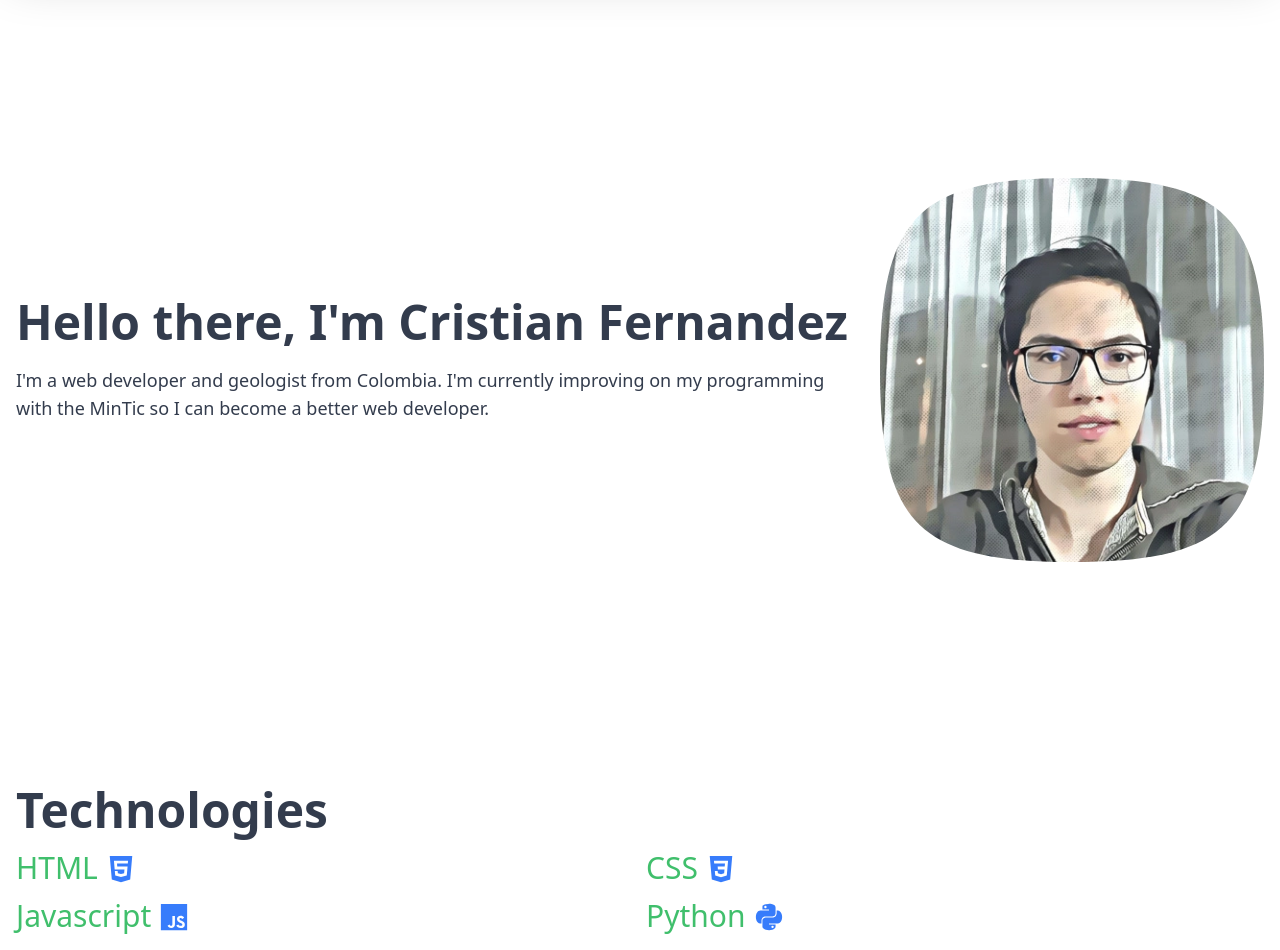
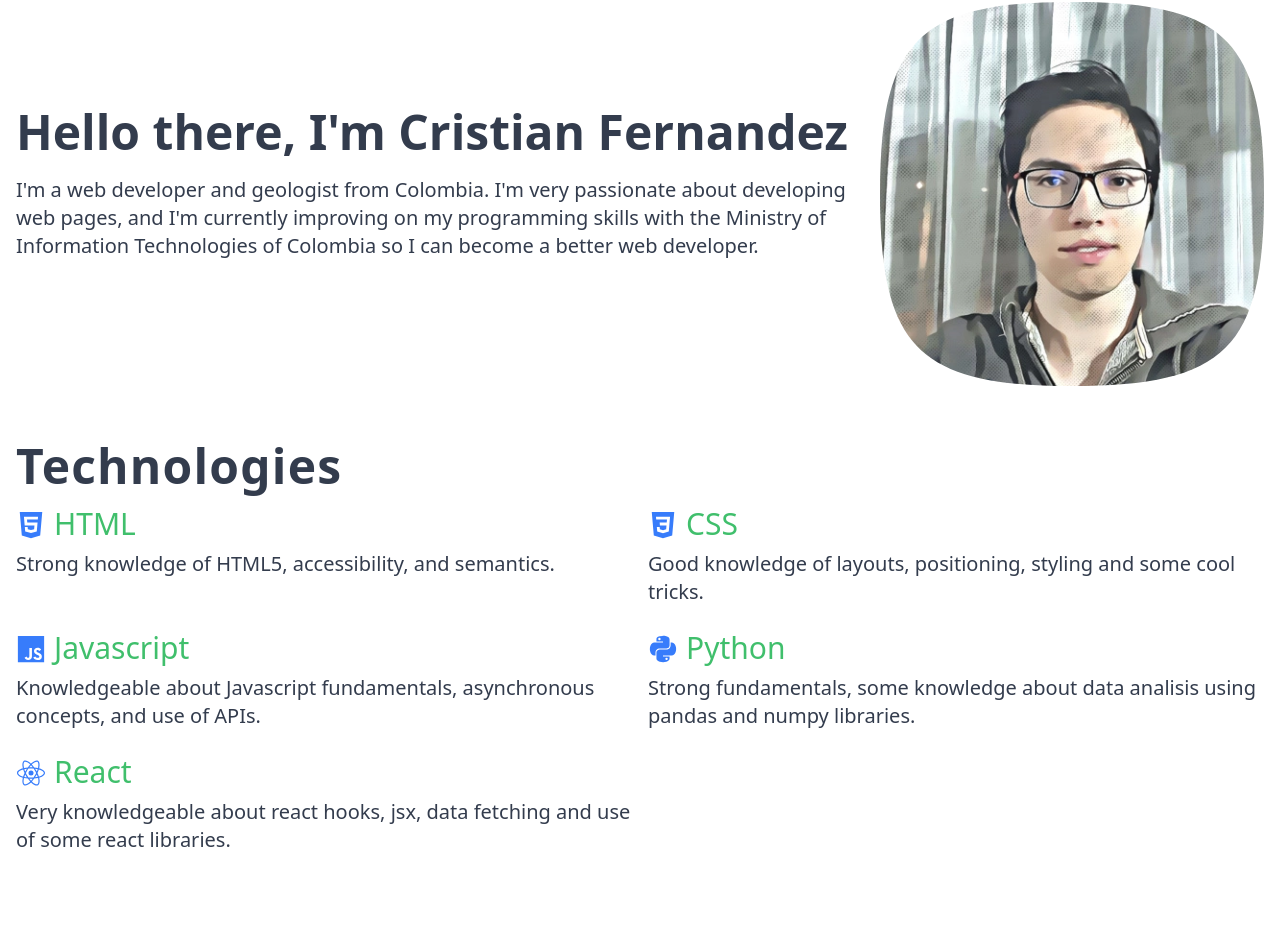
Before and after one commit to Archiyopp/2Portfolio, a React (Create React App) app: page / in a window 1280 px wide. Shown: the part 118-1068 px from the top of the page. After the commit the page ends 988 px from the top, so only its background shows below. Built offline with nearby package versions, Linux system fonts and the light colour scheme.

Commit message:
about me done

```diff
--- a/src/components/home/hero.tsx
+++ b/src/components/home/hero.tsx
@@ -2,13 +2,13 @@ import selfiej from './../../images/selfie2j.jpg';
 import selfiew from './../../images/selfie2.webp';
 export default function Hero() {
   return (
-    <section className="hero min-h-screen my-2">
+    <section className="hero my-3 md:my-4 lg:my-6">
       <div className="flex-col hero-content lg:flex-row-reverse">
         <picture className="">
           <source type="image/webp" srcSet={selfiew} />
           <img
             src={selfiej}
-            className="max-w-sm mask mask-squircle "
+            className=" max-w-xs sm:max-w-sm mask mask-squircle "
             alt="me smiling"
             height="400"
             width="400"
@@ -18,10 +18,11 @@ export default function Hero() {
           <h1 className="mb-5 text-5xl font-bold">
             Hello there, I'm Cristian Fernandez
           </h1>
-          <p className="mb-5 text-lg">
-            I'm a web developer and geologist from Colombia. I'm currently
-            improving on my programming with the MinTic so I can become a better
-            web developer.
+          <p className="mb-5 text-lg md:text-xl font-sans">
+            I'm a web developer and geologist from Colombia. I'm very passionate
+            about developing web pages, and I'm currently improving on my
+            programming skills with the Ministry of Information Technologies of
+            Colombia so I can become a better web developer.
           </p>
         </div>
       </div>
--- a/src/components/home/index.tsx
+++ b/src/components/home/index.tsx
@@ -3,9 +3,9 @@ import Technologies from './technologies';
 
 export default function HomePage() {
   return (
-    <div>
+    <>
       <Hero />
       <Technologies />
-    </div>
+    </>
   );
 }
--- a/src/components/home/technologies.tsx
+++ b/src/components/home/technologies.tsx
@@ -2,20 +2,20 @@ import { abilities } from '../../data';
 
 export default function Technologies() {
   return (
-    <section className="px-4">
-      <h2 className="text-5xl text-base-content font-bold my-4">
+    <section className="px-4 max-w-7xl">
+      <h2 className="text-5xl text-base-content font-bold my-4 tracking-wide">
         Technologies
       </h2>
-      <ul className="grid sm:grid-cols-2 gap-3 my-2 min-w-full ">
+      <ul className="grid sm:grid-cols-2 gap-4 my-2 min-w-full ">
         {abilities.map((ability) => (
           <li>
-            <div className="flex">
-              <h3 className="text-primary-focus text-3xl">{ability.skill}</h3>
-              <div className="mx-2 mt-1 text-3xl text-secondary">
-                {ability.icon}
-              </div>
-              <p className="text-base-content"></p>
+            <div className="flex text-2xl sm:text-3xl">
+              <div className="mr-2 mt-1 text-secondary">{ability.icon}</div>
+              <h3 className="text-primary-focus ">{ability.skill}</h3>
             </div>
+            <p className="text-base-content text-lg md:text-xl py-2 font-sans">
+              {ability.text}
+            </p>
           </li>
         ))}
       </ul>
--- a/src/components/navbar/index.tsx
+++ b/src/components/navbar/index.tsx
@@ -13,7 +13,7 @@ export default function Navbar({ setTheme, toggleTheme }: NavProps) {
   const [showLinks, setShowLinks] = useState(false);
 
   return (
-    <header className="shadow-2xl bg-base-200">
+    <header className="shadow-xl bg-base-200">
       <nav className="max-w-screen-xl mx-auto my-auto p-2 sm:flex sm:items-center sm:justify-between">
         <NavHeader
           toggleTheme={toggleTheme}
--- a/src/data.tsx
+++ b/src/data.tsx
@@ -29,6 +29,7 @@ interface socialLink {
 interface ability {
   skill: string;
   icon: any;
+  text: string;
 }
 interface ThemeBtn {
   theme: string;
@@ -97,22 +98,27 @@ export const abilities: abilitiesType = [
   {
     skill: 'HTML',
     icon: <IoLogoHtml5 aria-label="logo" />,
+    text: 'Strong knowledge of HTML5, accessibility, and semantics.',
   },
   {
     skill: 'CSS',
     icon: <IoLogoCss3 aria-label="logo" />,
+    text: 'Good knowledge of layouts, positioning, styling and some cool tricks.',
   },
   {
     skill: 'Javascript',
     icon: <IoLogoJavascript aria-label="logo" />,
+    text: 'Knowledgeable about Javascript fundamentals, asynchronous concepts, and use of APIs.',
   },
   {
     skill: 'Python',
     icon: <IoLogoPython aria-label="logo" />,
+    text: 'Strong fundamentals, some knowledge about data analisis using pandas and numpy libraries.',
   },
   {
     skill: 'React',
     icon: <IoLogoReact aria-label="logo" />,
+    text: 'Very knowledgeable about react hooks, jsx, data fetching and use of some react libraries.',
   },
 ];
 
--- a/src/pages/Error.tsx
+++ b/src/pages/Error.tsx
@@ -1,6 +1,10 @@
+import { useEffect } from 'react';
 import { useLocation } from 'react-router-dom';
 export default function Error() {
   const { pathname } = useLocation();
+  useEffect(() => {
+    document.title = 'Error | Cristian Fernandez';
+  }, []);
   return (
     <>
       <p className="text-4xl text-center my-6 mx-auto font-semibold">
--- a/src/pages/about.tsx
+++ b/src/pages/about.tsx
@@ -1,3 +1,27 @@
+import { useEffect } from 'react';
+
 export default function About() {
-  return <div>About</div>;
+  useEffect(() => {
+    document.title = 'About | Cristian Fernandez';
+  }, []);
+  return (
+    <section className="flex flex-col items-center mx-auto px-2 my-2 max-w-7xl text-base-content min-h-screen">
+      <h1 className="mb-5 text-5xl font-bold my-6 tracking-wide font-serif">
+        About me
+      </h1>
+      <p className="mb-3 text-lg md:text-xl font-sans">
+        I'm a web developer and geologist from Colombia, graduated in 2020. My
+        interests in geology are hydrogeology and urban subsidence, specifically
+        about groundwater flow modeling and how groundwater has an impact in
+        urban subsidence. And my interests in web developing mostly revolves
+        around React and its surrounding libraries.
+      </p>
+      <p className="mb-3 text-lg md:text-xl font-sans">
+        Right now I've been learning React, Tailwind CSS, Firebase, React Hook
+        Forms and a bit of TypeScript, and I have an interest in Svelte, Chakra
+        UI, and Next.js which I will probably try after I get more proficient
+        React and its surrounding libraries.
+      </p>
+    </section>
+  );
 }
--- a/src/pages/contacts.tsx
+++ b/src/pages/contacts.tsx
@@ -1,3 +1,32 @@
+import { useEffect } from 'react';
+import { social } from '../data';
+
 export default function Contacts() {
-  return <div>Contacts</div>;
+  useEffect(() => {
+    document.title = 'Contact | Cristian Fernandez';
+  }, []);
+  return (
+    <section className="flex flex-col items-center mx-auto px-2 my-2 max-w-7xl text-base-content min-h-screen">
+      <h1 className="mb-5 text-5xl font-bold my-6 tracking-wide">Contact</h1>
+      <p className="mb-5 text-lg md:text-xl tracking-wider">
+        I'm seeking job opportunities as a geologist or as a web developer,
+        hopefully one where I can integrate both areas, feel free to reach out
+        to me with my email (crafernandezbe@unal.edu.co) or through one of the
+        platforms below:
+      </p>
+      <ul className="flex">
+        {social.map((socialLink) => (
+          <li key={socialLink.id} className="mx-1 md:mx-2">
+            <a
+              href={socialLink.url}
+              aria-label={socialLink.label}
+              className="btn btn-circle btn-ghost text-3xl md:text-5xl text-secondary transition-colors duration-300 hover:text-secondary-focus focus:text-secondary-focus"
+            >
+              {socialLink.icon}
+            </a>
+          </li>
+        ))}
+      </ul>
+    </section>
+  );
 }
--- a/src/pages/home.tsx
+++ b/src/pages/home.tsx
@@ -1,7 +1,11 @@
+import { useEffect } from 'react';
 import HomePage from '../components/home/index';
 export default function Home() {
+  useEffect(() => {
+    document.title = 'Home | Cristian Fernandez';
+  }, []);
   return (
-    <div className="flex flex-col items-center">
+    <div className="flex flex-col items-center min-h-screen">
       <HomePage />
     </div>
   );
--- a/src/pages/projects.tsx
+++ b/src/pages/projects.tsx
@@ -1,3 +1,8 @@
+import { useEffect } from 'react';
+
 export default function Projects() {
+  useEffect(() => {
+    document.title = 'Home | Cristian Fernandez';
+  }, []);
   return <div>Projects</div>;
 }
```
